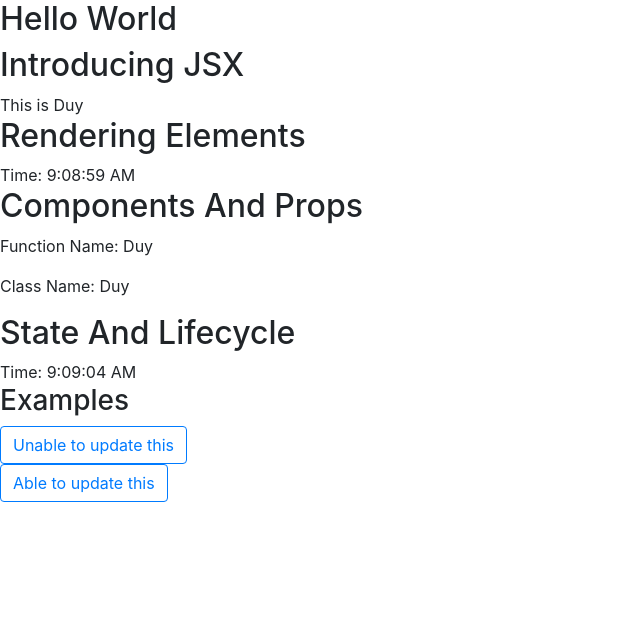
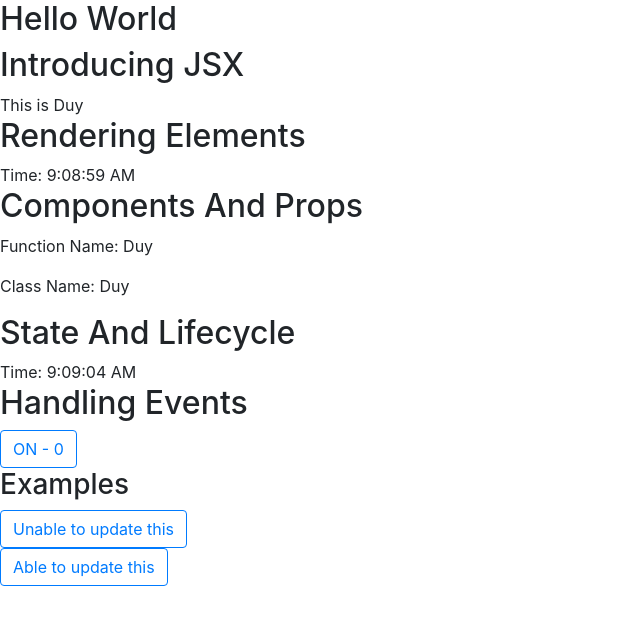
Before and after one commit to vietduy1512/react-indepth, a React (Create React App) app in the folder react-concepts/: page / in a window 1280 px wide. Shown: the top 624 px of the page, without its empty margins (0-640 px from the left). Built offline with nearby package versions, Linux system fonts and the light colour scheme.

Commit message:
Implement "Handling Events" section

```diff
--- a/react-concepts/src/App.js
+++ b/react-concepts/src/App.js
@@ -4,6 +4,7 @@ import IntroducingJSX from './components/2.introducing-JSX';
 import RenderingElements from './components/3.rendering-elements';
 import ComponentsAndProps from './components/4.components-and-props';
 import StateAndLifecycle from './components/5.state-and-lifecycle';
+import HandlingEvents from './components/6.handling-events';
 import { UnableToUpdateComponents, AbleToUpdateComponents } from './components/examples/update-components';
 
 function App() {
@@ -14,6 +15,7 @@ function App() {
       <RenderingElements />
       <ComponentsAndProps />
       <StateAndLifecycle />
+      <HandlingEvents />
 
       <div>
         <h3>Examples</h3>
--- /dev/null
+++ b/react-concepts/src/components/6.handling-events/index.js
@@ -0,0 +1,38 @@
+import React from 'react';
+
+// 1. Using handling events:
+//    + Bind 'this' to function
+//    + Using class fields to bind callbacks
+//    + Using arrow function (*)
+
+// 2.
+
+class HandlingEvents extends React.Component {
+  constructor(props) {
+    super(props);
+    this.state = {
+      count: 0,
+      isToggleOn: true
+    };
+  }
+
+  handleClick(increment) {
+    this.setState(state => ({
+      count: state.count + increment,
+      isToggleOn: !state.isToggleOn
+    }));
+  }
+
+  render() {
+    return (
+      <div>
+        <h2>Handling Events</h2>
+        <button type="button" className="btn btn-outline-primary" onClick={(e) => this.handleClick(2, e)}> {/* Using arrow function to bind 'this' */}
+          {this.state.isToggleOn ? 'ON' : 'OFF'} - {this.state.count}
+        </button>
+      </div>
+    );
+  }
+}
+
+export default HandlingEvents;
```
